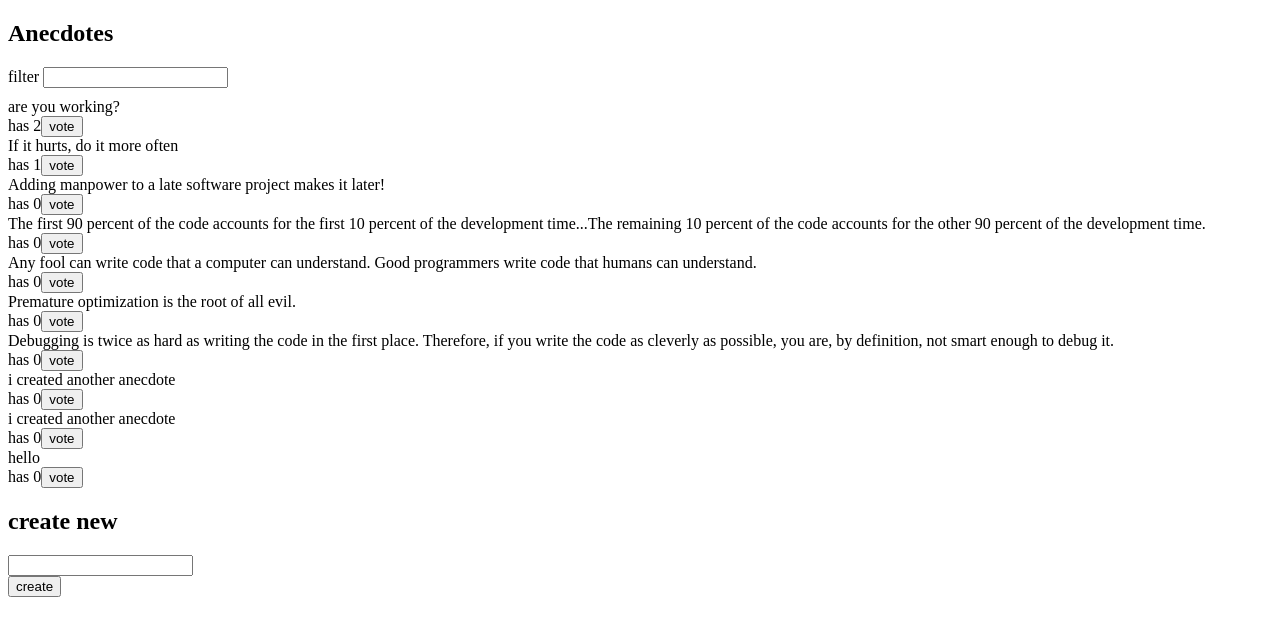
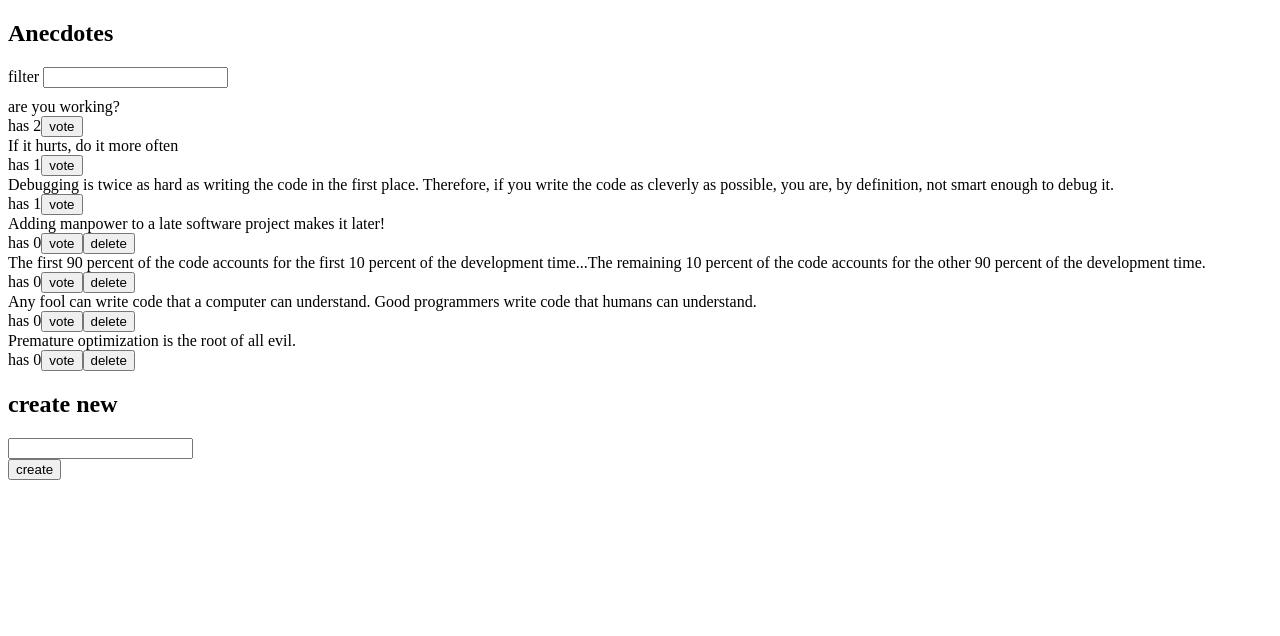
Before and after one commit to Raahim-abdullah/fullstack-open-exercise-part6, a React (Vite) app in the folder anecdotes/: page / in a window 1280 px wide. Shown: the top 636 px of the page. Built offline with nearby package versions, Linux system fonts and the light colour scheme; data requests are answered from the project's data file.

Commit message:
6.11 anecdotes, step10

```diff
--- a/anecdotes/db.json
+++ b/anecdotes/db.json
@@ -28,27 +28,12 @@
     {
       "content": "Debugging is twice as hard as writing the code in the first place. Therefore, if you write the code as cleverly as possible, you are, by definition, not smart enough to debug it.",
       "id": "98312",
-      "votes": 0
+      "votes": 1
     },
     {
       "content": "are you working?",
       "votes": 2,
       "id": "FtWqa9_d4ag"
-    },
-    {
-      "content": "i created another anecdote",
-      "votes": 0,
-      "id": "VWrM2NiJyYc"
-    },
-    {
-      "content": "i created another anecdote",
-      "votes": 0,
-      "id": "h8CK54uePlE"
-    },
-    {
-      "content": "hello",
-      "votes": 0,
-      "id": "9N8cw0uIunk"
     }
   ],
   "$schema": "./node_modules/json-server/schema.json"
--- a/anecdotes/src/components/AnecdoteList.jsx
+++ b/anecdotes/src/components/AnecdoteList.jsx
@@ -2,8 +2,12 @@ import { useAnecdoteAction, useAnecdotes } from "../store"
 
 const AnecdoteList = () => {
   const anecdotes = useAnecdotes()
-  const { vote } = useAnecdoteAction()
+  const { vote, remove } = useAnecdoteAction()
 
+
+  const hanleDelete = async (id) => {
+    await remove(id)
+  }
   return (
     <div>
       {anecdotes.map((anecdote) => (
@@ -12,6 +16,7 @@ const AnecdoteList = () => {
           <div>
             has {anecdote.votes}
             <button onClick={() => vote(anecdote)}>vote</button>
+            {anecdote.votes === 0 && (<button onClick={() => hanleDelete(anecdote.id)}>delete</button>)}
           </div>
         </div>
       ))}
--- a/anecdotes/src/services/anecdotes.js
+++ b/anecdotes/src/services/anecdotes.js
@@ -41,8 +41,19 @@ const vote = async (anecdote) => {
   return await response.json()
 }
 
+const remove = async (id) => {
+  const response = await fetch(`${baseUrl}/${id}`, { method: "DELETE" })
+
+  if (!response.ok) {
+    throw new Error(`failed to delete anecdote`)
+  }
+
+  return await response.json()
+}
+
 export default {
   getAll,
   create,
-  vote
+  vote,
+  remove
 }
--- a/anecdotes/src/store.js
+++ b/anecdotes/src/store.js
@@ -31,6 +31,14 @@ const useAnecdoteStore = create((set) => ({
     initialize: async () => {
       const anecdotes = await anecdoteService.getAll()
       set(() => ({ anecdotes }))
+    },
+    remove: async id => {
+      const deleted = await anecdoteService.remove(id)
+      set((state) => ({ anecdotes: state.anecdotes.filter(anecdote => anecdote.id === id ? null : anecdote) }))
+      useNotificationStore.getState().actions.setMessage(`you deleted '${deleted.content}`)
+      setTimeout(() => {
+        useNotificationStore.getState().actions.setMessage('')
+      }, 3000)
     }
   },
 }))
```
